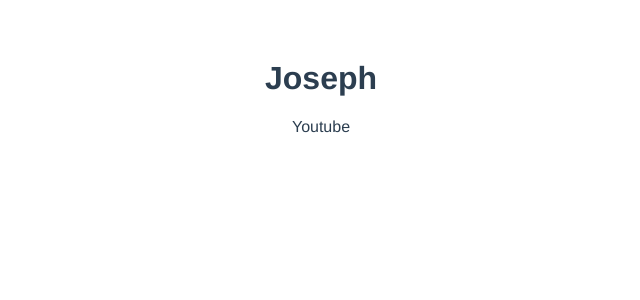
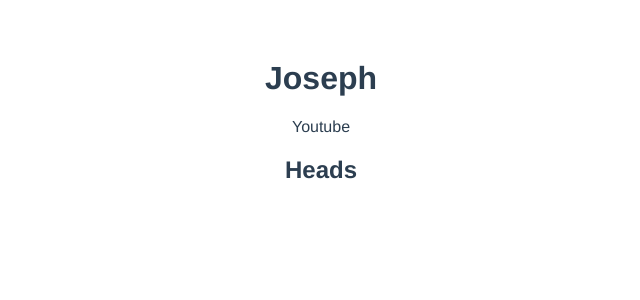
Before and after one commit to salacsoft/vue3-lessons, a Vue app: page / in a window 1280 px wide. Shown: the top 300 px of the page, without its empty margins (319-959 px from the left). Built offline with nearby package versions, Linux system fonts and the light colour scheme.

Commit message:
binding attribute

```diff
--- a/src/App.vue
+++ b/src/App.vue
@@ -2,6 +2,7 @@
   <div>
     <h1>{{name}}</h1>
     <div v-text="channel"></div>
+    <h2 v-bind:id="headingId">Heads</h2>
   </div>
 </template>
 
@@ -12,7 +13,8 @@
    data() {
      return {
        name: "Joseph",
-       channel: "Youtube"
+       channel: "Youtube",
+       headingId: "heading"
      }
    }
   }
```
